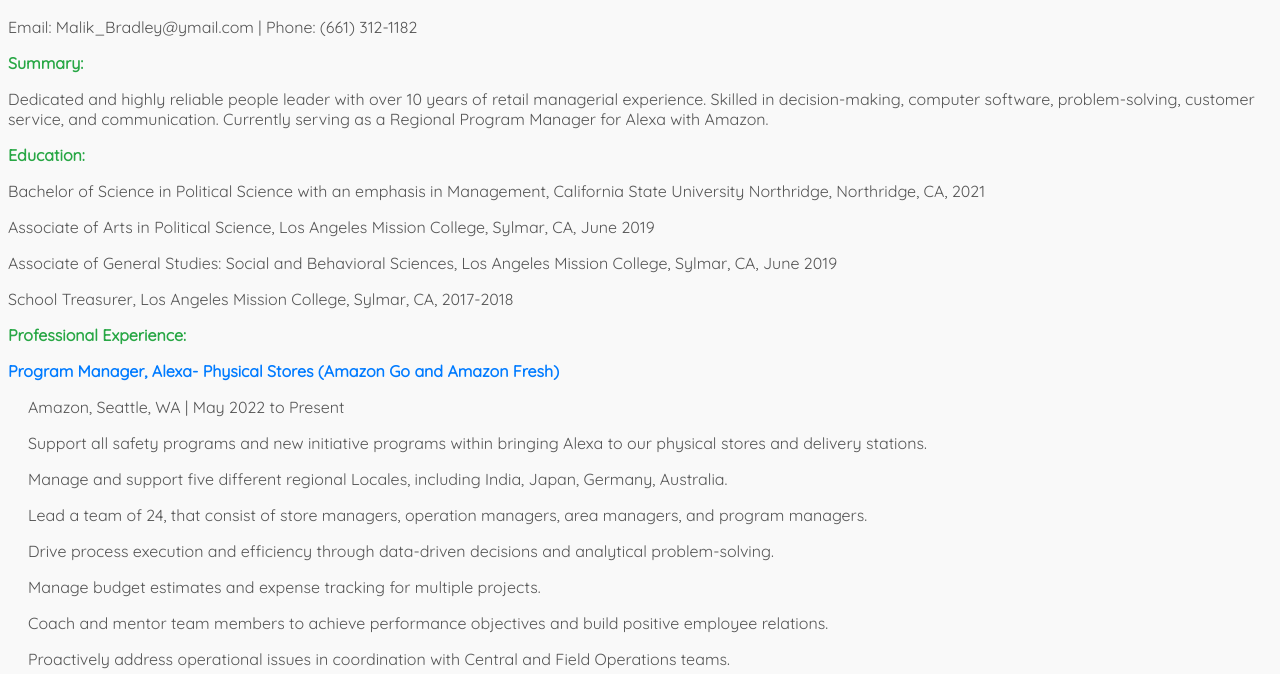
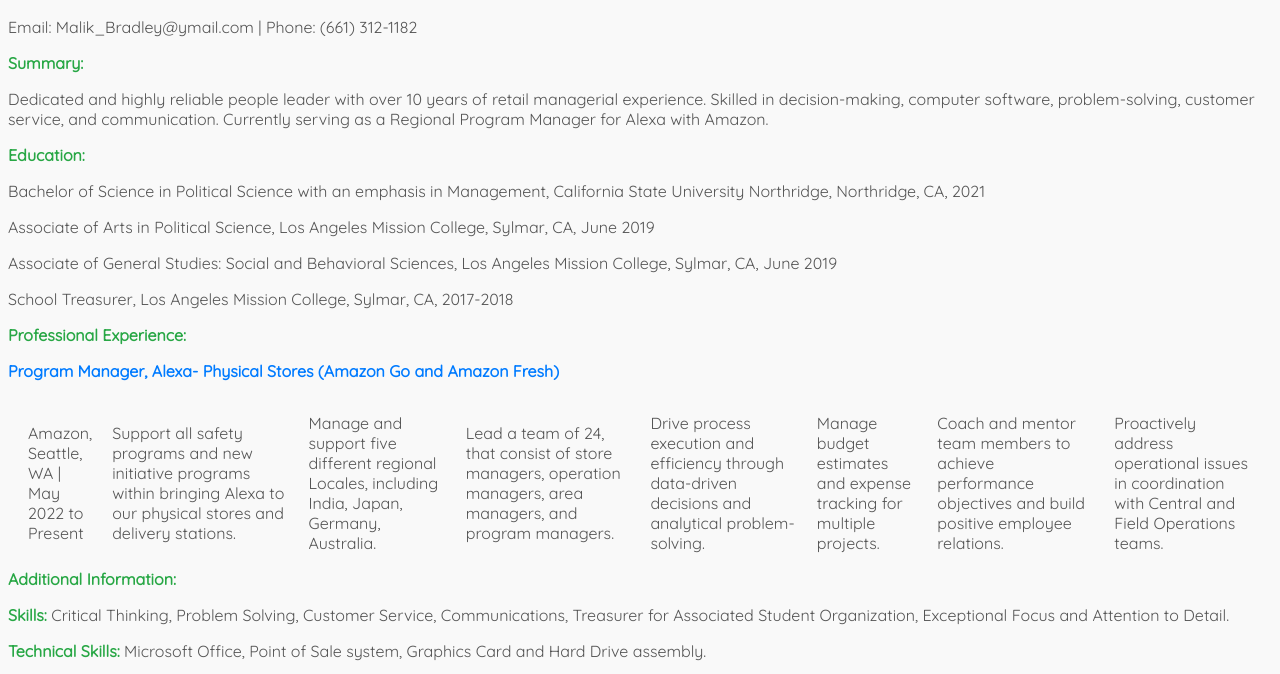
Before and after one commit to mbradlew/Portfolio, a plain HTML site: page index.html in a window 1280 px wide. Shown: the part 116-790 px from the top of the page. Drawn offline with Linux system fonts and the light colour scheme.

Commit message:
Validated css and made sure to have flex box as well

```diff
--- a/styles.css
+++ b/styles.css
@@ -1,5 +1,5 @@
 body {
-    font-family: "quicksand", sans-seriff;
+    font-family: "Quicksand", sans-serif;
     background-color: #f9f9f9;
     transition: background-color 2s ease-in-out;
 }
@@ -23,10 +23,24 @@ p {
 
 .job-details {
     margin-left: 20px;
+    display: flex;
+    flex-direction: column; /* Stack job details vertically */
 }
 
 .job-details p {
     margin-bottom: 10px;
+}
+
+@media (min-width: 768px) {
+    .job-details {
+        flex-direction: row; /* Arrange job titles and details side by side */
+        align-items: center; /* Align items vertically */
+    }
+
+    .job-details p {
+        margin-bottom: 0; /* Remove margin between job titles and details */
+        margin-right: 20px; /* Add space between job titles and details */
+    }
 }
 
 .important {
```
